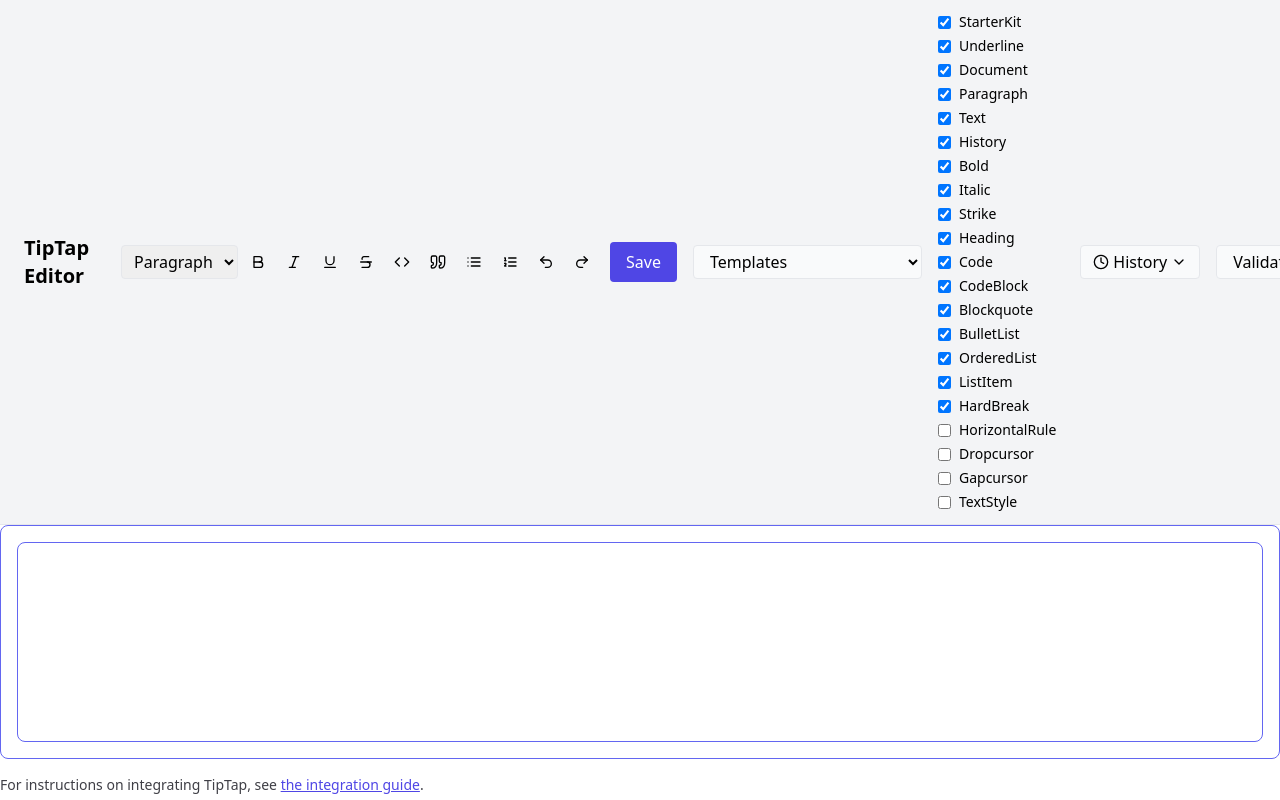
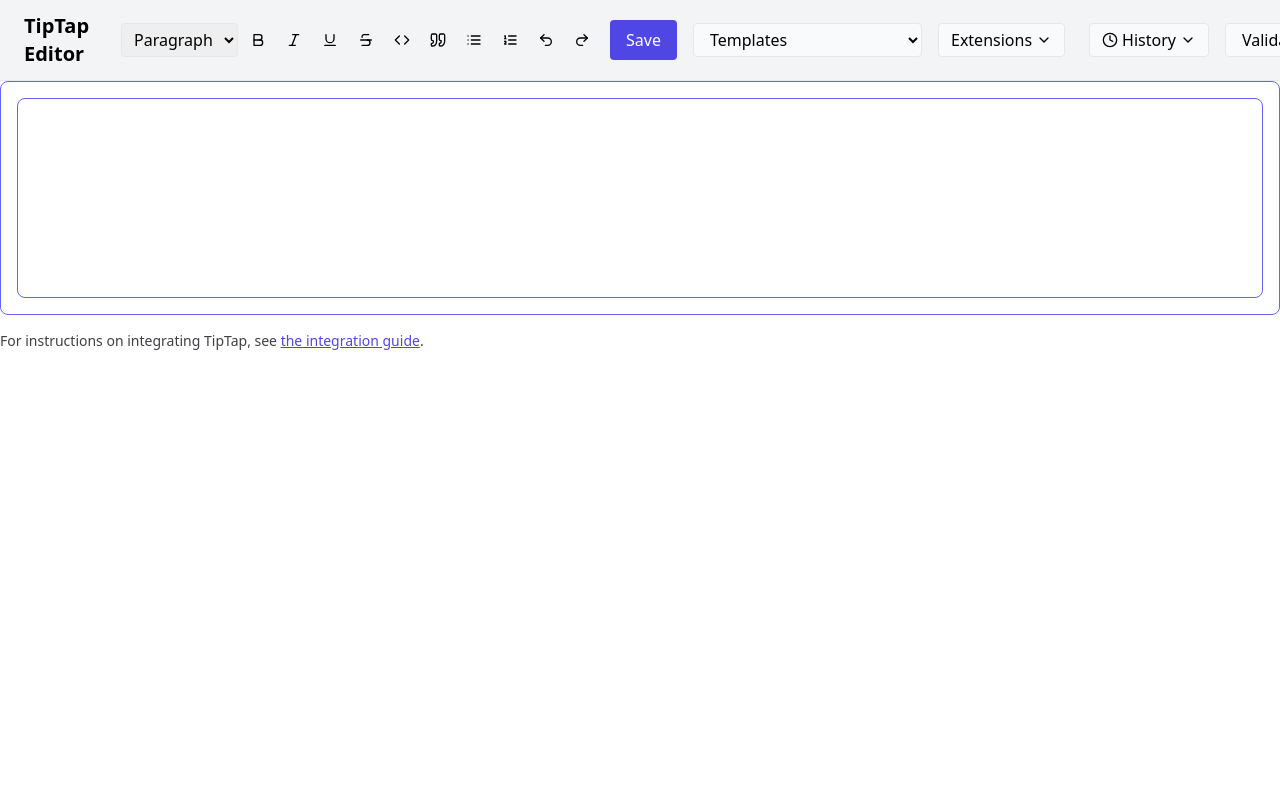
Before and after one commit to eputnam77/DocEditorPlayground, a Next.js app: page /tiptap in a window 1280 px wide. Built offline with nearby package versions, Linux system fonts and the light colour scheme.

Commit message:
feat(ui): add dropdown for TipTap plugins

```diff
--- a/components/PluginManager.tsx
+++ b/components/PluginManager.tsx
@@ -1,4 +1,5 @@
-import React from 'react';
+import React, { useState } from "react";
+import { ChevronDown, ChevronUp } from "lucide-react";
 
 export interface PluginItem {
   name: string;
@@ -16,7 +17,12 @@ export interface PluginManagerProps {
  * editor plugins. It maintains no internal state and delegates changes to
  * the parent via the `onChange` callback.
  */
-export default function PluginManager({ plugins, enabled, onChange }: PluginManagerProps) {
+export default function PluginManager({
+  plugins,
+  enabled,
+  onChange,
+}: PluginManagerProps) {
+  const [open, setOpen] = useState(false);
   const toggle = (name: string) => {
     const next = enabled.includes(name)
       ? enabled.filter((n) => n !== name)
@@ -24,7 +30,23 @@ export default function PluginManager({ plugins, enabled, onChange }: PluginMana
     onChange(next);
   };
   return (
-    <div className="space-y-1">
+    <div className="relative inline-block text-left">
+      <button
+        type="button"
+        className="px-3 py-1 border rounded bg-gray-50 hover:bg-gray-200 flex items-center gap-1"
+        onClick={() => setOpen(!open)}
+        title="Extensions"
+        aria-label="Extensions"
+      >
+        Extensions
+        {open ? (
+          <ChevronUp className="w-4 h-4" />
+        ) : (
+          <ChevronDown className="w-4 h-4" />
+        )}
+      </button>
+      {open && (
+        <div className="absolute right-0 mt-2 bg-white shadow-lg border rounded p-2 z-50 w-48 space-y-1">
           {plugins.map((p) => (
             <label key={p.name} className="flex items-center gap-2 text-sm">
               <input
@@ -38,5 +60,7 @@ export default function PluginManager({ plugins, enabled, onChange }: PluginMana
             </label>
           ))}
         </div>
+      )}
+    </div>
   );
 }
```
Also changed, not shown: 1 other file (tests, documents, lock files or other folders). Lines whose indentation alone changed are shown as unchanged.
